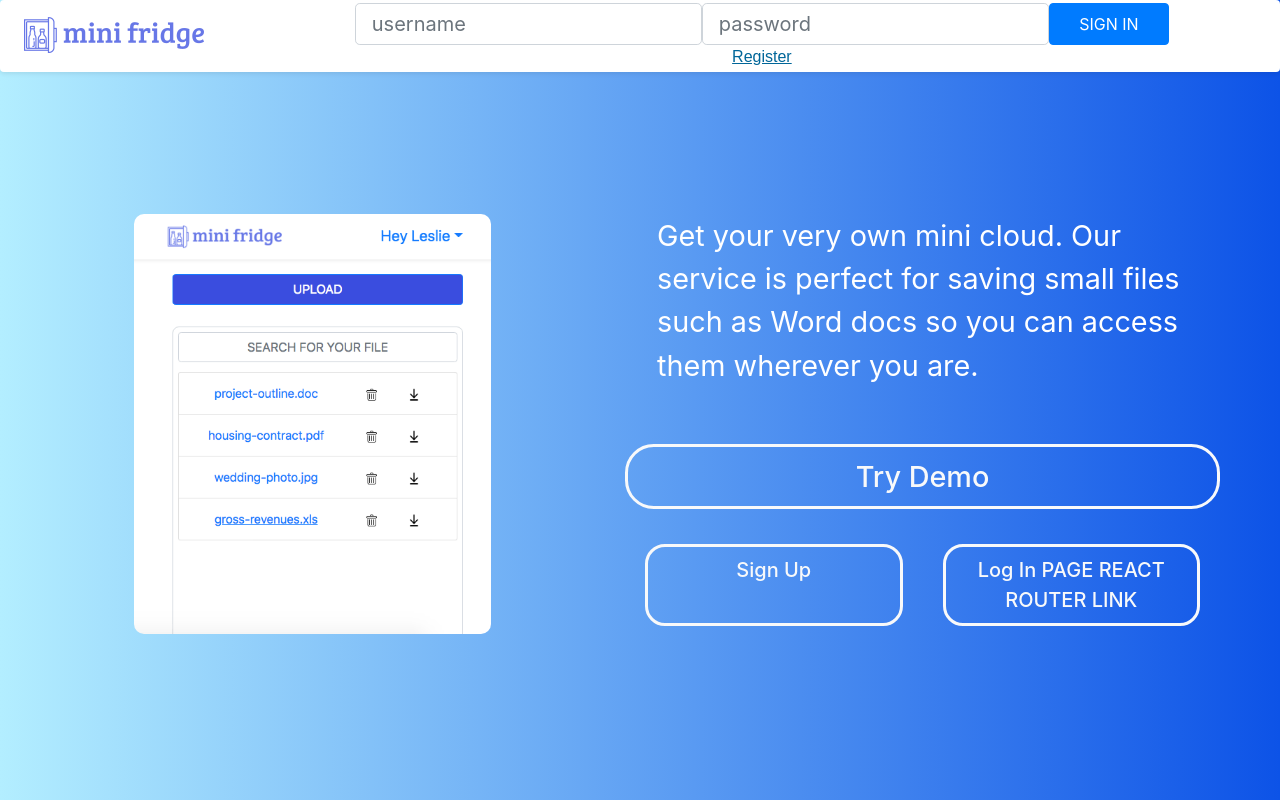
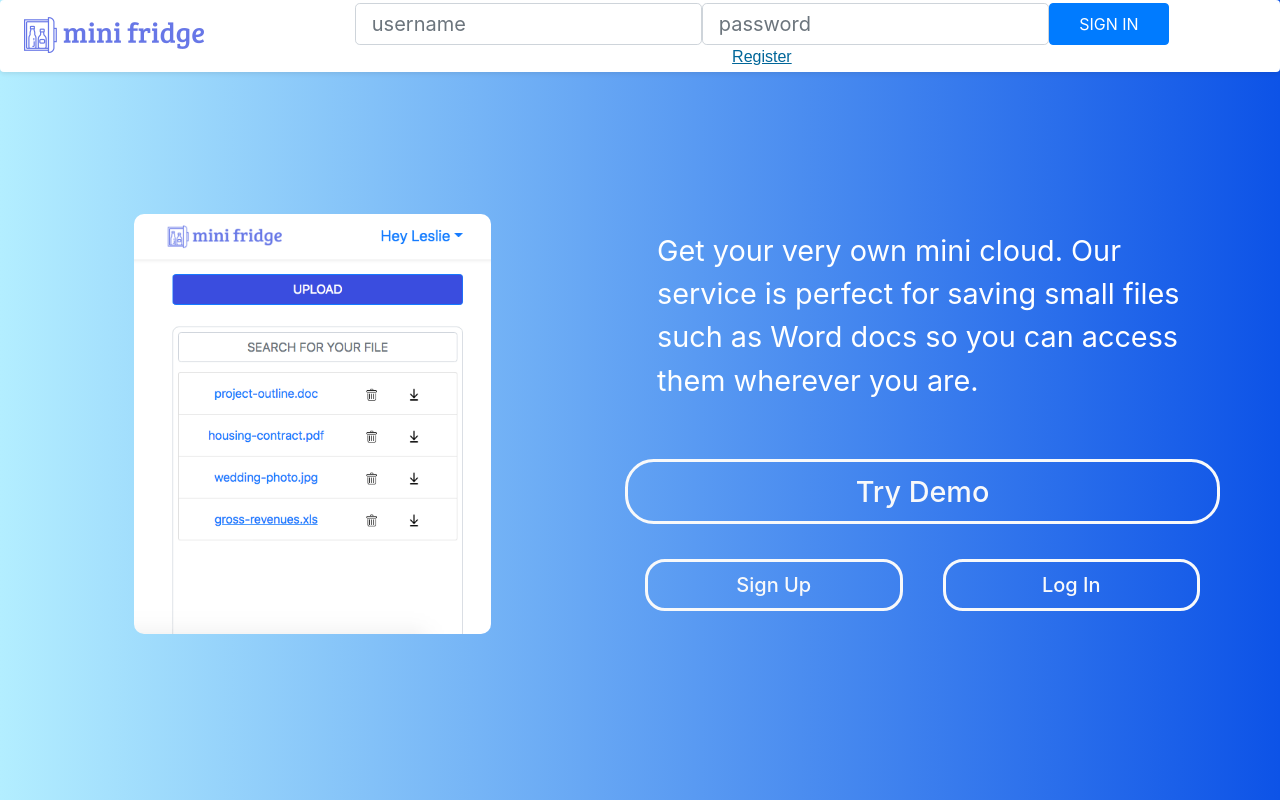
Before and after one commit to hnryzhng/mini-fridge, a React (Create React App) app in the folder client/: page / in a window 1280 px wide. Built offline with nearby package versions, Linux system fonts and the light colour scheme.

Commit message:
added login page component

```diff
--- a/client/src/App.js
+++ b/client/src/App.js
@@ -160,7 +160,7 @@ class Landing extends Component {
                 </a>
 
                 <a href="#" className="col-md btn btn-outline-light btn-lg" id="landing-login-button">
-                  Log In PAGE REACT ROUTER LINK
+                  Log In
                 </a>
 
               </div>
```
